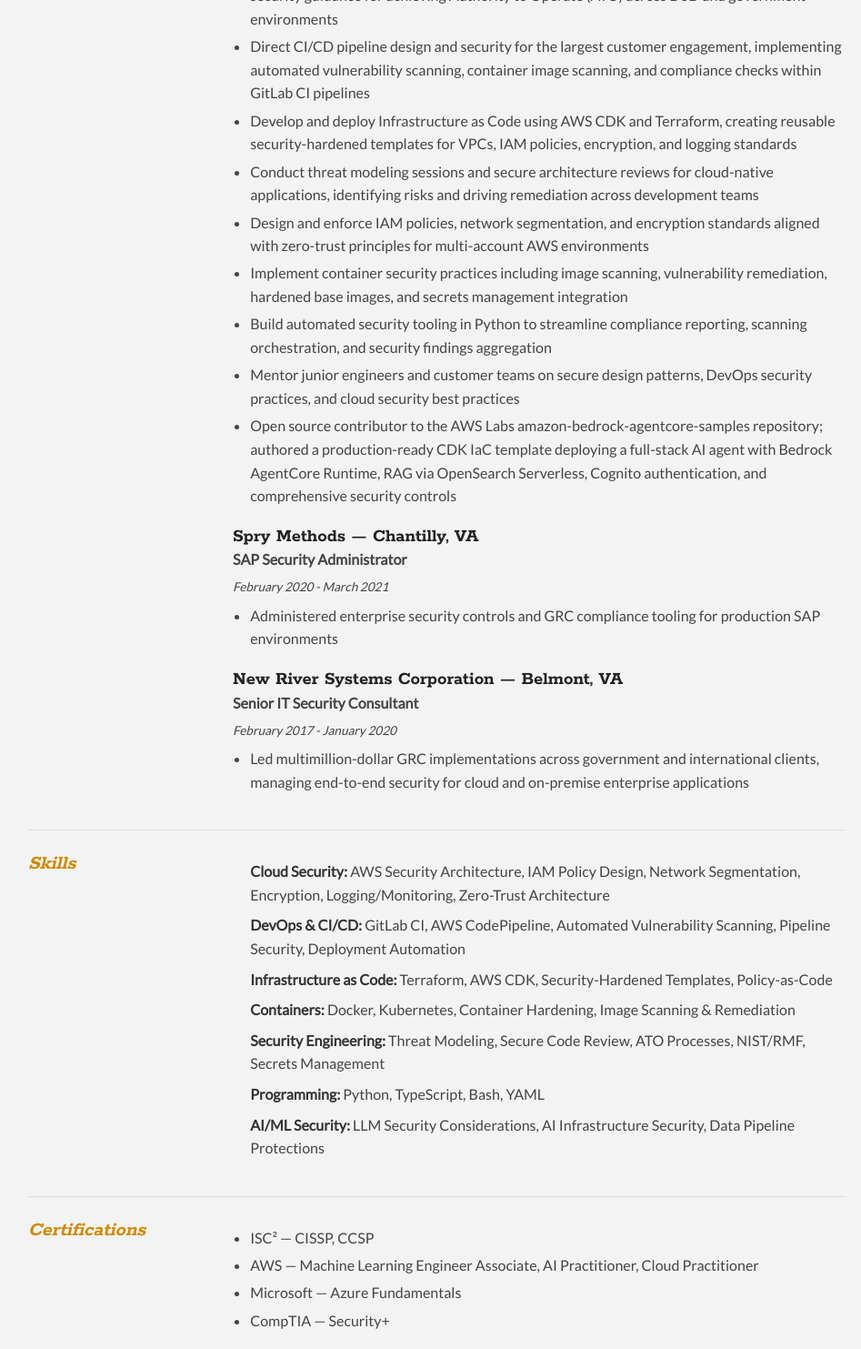
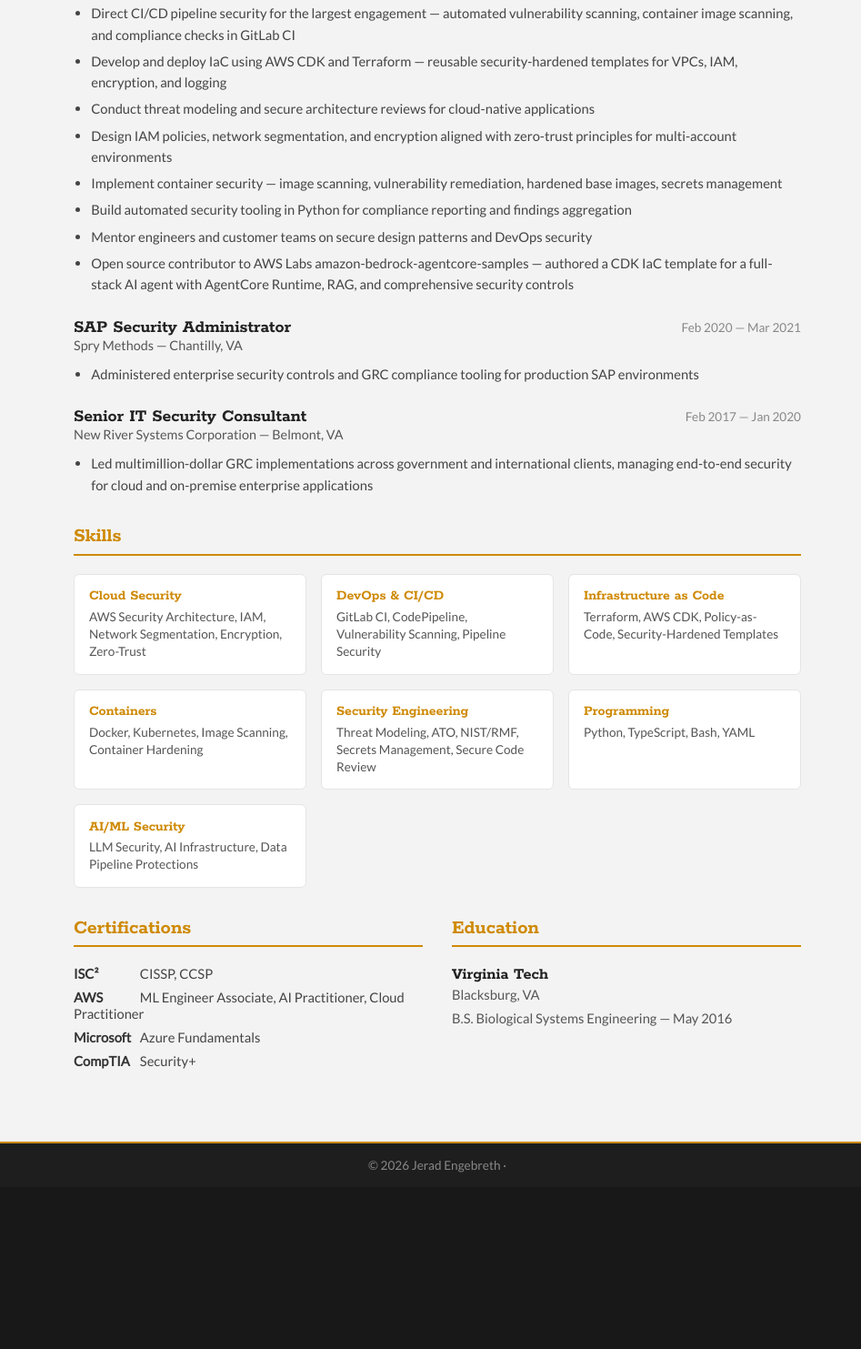
Before and after one commit to jcengebreth/engebreth.com, an Astro site in the folder website/: page /resume in a window 1280 px wide. Shown: the part 268-1751 px from the top of the page at 91% size, without its empty margins (159-1106 px from the left). After the commit the page ends 1573 px from the top, so only its background shows below. Built offline with nearby package versions, Linux system fonts and the light colour scheme; Astro itself is replaced by a stand-in of ours; no server answers.

Commit message:
style(website): redesign resume page with improved layout and UX

```diff
--- a/website/src/pages/resume.astro
+++ b/website/src/pages/resume.astro
@@ -5,83 +5,111 @@
 <Base title="Resume — Jerad Engebreth" description="Jerad Engebreth's Resume">
   <div class="resume-page">
     <div class="resume">
+
       <section>
-        <div class="section-title"><h2>Experience</h2></div>
-        <div class="section-content">
-          <article>
-            <h3>Amazon Web Services (AWS) — Seattle, WA</h3>
-            <p class="role">Senior Cloud Security Consultant</p>
-            <p class="sub-details">April 2024 - Present</p>
-            <p class="promotion">Promoted from Associate Cloud Consultant (2021) → Cloud Consultant (2022) → Senior (2024)</p>
+        <h2 class="section-heading">Experience</h2>
+
+        <article class="job">
+          <div class="job-header">
+            <div>
+              <h3>Senior Cloud Security Consultant</h3>
+              <p class="company">Amazon Web Services (AWS) — Seattle, WA</p>
+            </div>
+            <p class="dates">Apr 2024 — Present</p>
+          </div>
+          <p class="promotion">Associate Cloud Consultant (2021) → Cloud Consultant (2022) → Senior (2024)</p>
           <ul>
-              <li>Lead multiple customer engagements delivering secure cloud architectures, providing expert security guidance for achieving Authority to Operate (ATO) across DoD and government environments</li>
-              <li>Direct CI/CD pipeline design and security for the largest customer engagement, implementing automated vulnerability scanning, container image scanning, and compliance checks within GitLab CI pipelines</li>
-              <li>Develop and deploy Infrastructure as Code using AWS CDK and Terraform, creating reusable security-hardened templates for VPCs, IAM policies, encryption, and logging standards</li>
-              <li>Conduct threat modeling sessions and secure architecture reviews for cloud-native applications, identifying risks and driving remediation across development teams</li>
-              <li>Design and enforce IAM policies, network segmentation, and encryption standards aligned with zero-trust principles for multi-account AWS environments</li>
-              <li>Implement container security practices including image scanning, vulnerability remediation, hardened base images, and secrets management integration</li>
-              <li>Build automated security tooling in Python to streamline compliance reporting, scanning orchestration, and security findings aggregation</li>
-              <li>Mentor junior engineers and customer teams on secure design patterns, DevOps security practices, and cloud security best practices</li>
-              <li>Open source contributor to the AWS Labs amazon-bedrock-agentcore-samples repository; authored a production-ready CDK IaC template deploying a full-stack AI agent with Bedrock AgentCore Runtime, RAG via OpenSearch Serverless, Cognito authentication, and comprehensive security controls</li>
+            <li>Lead customer engagements delivering secure cloud architectures and ATO guidance across DoD and government environments</li>
+            <li>Direct CI/CD pipeline security for the largest engagement — automated vulnerability scanning, container image scanning, and compliance checks in GitLab CI</li>
+            <li>Develop and deploy IaC using AWS CDK and Terraform — reusable security-hardened templates for VPCs, IAM, encryption, and logging</li>
+            <li>Conduct threat modeling and secure architecture reviews for cloud-native applications</li>
+            <li>Design IAM policies, network segmentation, and encryption aligned with zero-trust principles for multi-account environments</li>
+            <li>Implement container security — image scanning, vulnerability remediation, hardened base images, secrets management</li>
+            <li>Build automated security tooling in Python for compliance reporting and findings aggregation</li>
+            <li>Mentor engineers and customer teams on secure design patterns and DevOps security</li>
+            <li>Open source contributor to AWS Labs amazon-bedrock-agentcore-samples — authored a CDK IaC template for a full-stack AI agent with AgentCore Runtime, RAG, and comprehensive security controls</li>
           </ul>
         </article>
 
-          <article>
-            <h3>Spry Methods — Chantilly, VA</h3>
-            <p class="role">SAP Security Administrator</p>
-            <p class="sub-details">February 2020 - March 2021</p>
+        <article class="job">
+          <div class="job-header">
+            <div>
+              <h3>SAP Security Administrator</h3>
+              <p class="company">Spry Methods — Chantilly, VA</p>
+            </div>
+            <p class="dates">Feb 2020 — Mar 2021</p>
+          </div>
           <ul>
             <li>Administered enterprise security controls and GRC compliance tooling for production SAP environments</li>
           </ul>
         </article>
 
-          <article>
-            <h3>New River Systems Corporation — Belmont, VA</h3>
-            <p class="role">Senior IT Security Consultant</p>
-            <p class="sub-details">February 2017 - January 2020</p>
+        <article class="job">
+          <div class="job-header">
+            <div>
+              <h3>Senior IT Security Consultant</h3>
+              <p class="company">New River Systems Corporation — Belmont, VA</p>
+            </div>
+            <p class="dates">Feb 2017 — Jan 2020</p>
+          </div>
           <ul>
             <li>Led multimillion-dollar GRC implementations across government and international clients, managing end-to-end security for cloud and on-premise enterprise applications</li>
           </ul>
         </article>
+      </section>
+
+      <section>
+        <h2 class="section-heading">Skills</h2>
+        <div class="skills-grid">
+          <div class="skill-group">
+            <h4>Cloud Security</h4>
+            <p>AWS Security Architecture, IAM, Network Segmentation, Encryption, Zero-Trust</p>
+          </div>
+          <div class="skill-group">
+            <h4>DevOps &amp; CI/CD</h4>
+            <p>GitLab CI, CodePipeline, Vulnerability Scanning, Pipeline Security</p>
+          </div>
+          <div class="skill-group">
+            <h4>Infrastructure as Code</h4>
+            <p>Terraform, AWS CDK, Policy-as-Code, Security-Hardened Templates</p>
+          </div>
+          <div class="skill-group">
+            <h4>Containers</h4>
+            <p>Docker, Kubernetes, Image Scanning, Container Hardening</p>
+          </div>
+          <div class="skill-group">
+            <h4>Security Engineering</h4>
+            <p>Threat Modeling, ATO, NIST/RMF, Secrets Management, Secure Code Review</p>
+          </div>
+          <div class="skill-group">
+            <h4>Programming</h4>
+            <p>Python, TypeScript, Bash, YAML</p>
+          </div>
+          <div class="skill-group">
+            <h4>AI/ML Security</h4>
+            <p>LLM Security, AI Infrastructure, Data Pipeline Protections</p>
+          </div>
         </div>
       </section>
 
-      <section>
-        <div class="section-title"><h2>Skills</h2></div>
-        <div class="section-content">
-          <ul class="skills-list">
-            <li><span class="skill-category">Cloud Security:</span> AWS Security Architecture, IAM Policy Design, Network Segmentation, Encryption, Logging/Monitoring, Zero-Trust Architecture</li>
-            <li><span class="skill-category">DevOps &amp; CI/CD:</span> GitLab CI, AWS CodePipeline, Automated Vulnerability Scanning, Pipeline Security, Deployment Automation</li>
-            <li><span class="skill-category">Infrastructure as Code:</span> Terraform, AWS CDK, Security-Hardened Templates, Policy-as-Code</li>
-            <li><span class="skill-category">Containers:</span> Docker, Kubernetes, Container Hardening, Image Scanning &amp; Remediation</li>
-            <li><span class="skill-category">Security Engineering:</span> Threat Modeling, Secure Code Review, ATO Processes, NIST/RMF, Secrets Management</li>
-            <li><span class="skill-category">Programming:</span> Python, TypeScript, Bash, YAML</li>
-            <li><span class="skill-category">AI/ML Security:</span> LLM Security Considerations, AI Infrastructure Security, Data Pipeline Protections</li>
+      <section class="two-col">
+        <div>
+          <h2 class="section-heading">Certifications</h2>
+          <ul class="cert-list">
+            <li><span class="cert-org">ISC²</span> CISSP, CCSP</li>
+            <li><span class="cert-org">AWS</span> ML Engineer Associate, AI Practitioner, Cloud Practitioner</li>
+            <li><span class="cert-org">Microsoft</span> Azure Fundamentals</li>
+            <li><span class="cert-org">CompTIA</span> Security+</li>
           </ul>
+        </div>
+        <div>
+          <h2 class="section-heading">Education</h2>
+          <h3>Virginia Tech</h3>
+          <p class="company">Blacksburg, VA</p>
+          <p>B.S. Biological Systems Engineering — May 2016</p>
         </div>
       </section>
 
-      <section>
-        <div class="section-title"><h2>Certifications</h2></div>
-        <div class="section-content">
-          <ul>
-            <li>ISC² — CISSP, CCSP</li>
-            <li>AWS — Machine Learning Engineer Associate, AI Practitioner, Cloud Practitioner</li>
-            <li>Microsoft — Azure Fundamentals</li>
-            <li>CompTIA — Security+</li>
-          </ul>
-        </div>
-      </section>
-
-      <section>
-        <div class="section-title"><h2>Education</h2></div>
-        <div class="section-content">
-          <article>
-            <h3>Virginia Tech — Blacksburg, VA</h3>
-            <p class="sub-details">Bachelor of Science in Biological Systems Engineering — May 2016</p>
-          </article>
-        </div>
-      </section>
     </div>
   </div>
 </Base>
@@ -90,105 +118,155 @@
   .resume-page {
     background: #f3f3f3;
     min-height: calc(100vh - 120px);
-    padding: 2rem 1.5rem;
+    padding: 2.5rem 1.5rem;
   }
 
   .resume {
-    max-width: 900px;
+    max-width: 800px;
     margin: 0 auto;
   }
 
   section {
-    display: flex;
-    border-top: 1px solid #dedede;
-    padding: 1.5rem 0;
+    margin-bottom: 2rem;
   }
 
-  section:first-child {
-    border-top: none;
+  .section-heading {
+    font-family: "Rokkitt", serif;
+    font-size: 1.4rem;
+    color: #cf8a05;
+    border-bottom: 2px solid #cf8a05;
+    padding-bottom: 0.4rem;
+    margin-bottom: 1.25rem;
   }
 
-  .section-title {
-    width: 25%;
-    flex-shrink: 0;
+  /* Job entries */
+  .job {
+    margin-bottom: 1.5rem;
   }
 
-  .section-title h2 {
-    font-family: "Rokkitt", serif;
-    font-style: italic;
-    font-size: 1.4rem;
-    color: #cf8a05;
+  .job-header {
+    display: flex;
+    justify-content: space-between;
+    align-items: baseline;
+    flex-wrap: wrap;
+    gap: 0.5rem;
+    margin-bottom: 0.25rem;
   }
 
-  .section-content {
-    flex: 1;
+  .job-header h3 {
+    font-family: "Rokkitt", serif;
+    font-size: 1.25rem;
+    color: #222;
   }
 
-  .section-content h3 {
-    font-family: "Rokkitt", serif;
-    font-size: 1.3rem;
-    margin-bottom: 0.1rem;
+  .company {
+    color: #555;
+    font-size: 0.9rem;
+    margin-bottom: 0.25rem;
   }
 
-  .section-content p {
-    color: #444;
-    line-height: 1.5;
+  .dates {
+    font-size: 0.85rem;
+    color: #888;
+    white-space: nowrap;
+  }
+
+  .promotion {
+    font-size: 0.8rem;
+    color: #cf8a05;
+    font-style: italic;
     margin-bottom: 0.5rem;
   }
 
-  .role {
-    font-weight: 600;
-    color: #333;
+  .job ul {
+    margin: 0.5rem 0 0 1.2rem;
+    color: #444;
+    line-height: 1.6;
+    font-size: 0.92rem;
   }
 
-  .sub-details {
-    font-size: 0.85rem;
-    font-style: italic;
-    color: #666;
+  .job li {
+    margin-bottom: 0.35rem;
   }
 
-  .promotion {
-    font-size: 0.85rem;
-    color: #cf8a05;
-    font-style: italic;
-    margin-bottom: 0.75rem;
+  /* Skills grid */
+  .skills-grid {
+    display: grid;
+    grid-template-columns: repeat(auto-fill, minmax(220px, 1fr));
+    gap: 1rem;
   }
 
-  .section-content ul {
-    margin: 0.5rem 0 1rem 1.2rem;
-    color: #444;
-    line-height: 1.6;
+  .skill-group {
+    background: #fff;
+    border: 1px solid #e5e5e5;
+    border-radius: 6px;
+    padding: 0.9rem 1rem;
   }
 
-  .section-content li {
+  .skill-group h4 {
+    font-family: "Rokkitt", serif;
+    font-size: 1rem;
+    color: #cf8a05;
     margin-bottom: 0.3rem;
   }
 
-  .skills-list {
-    list-style: none;
-    margin-left: 0;
+  .skill-group p {
+    font-size: 0.85rem;
+    color: #555;
+    line-height: 1.4;
   }
 
-  .skills-list li {
-    margin-bottom: 0.5rem;
+  /* Certs + Education side by side */
+  .two-col {
+    display: grid;
+    grid-template-columns: 1fr 1fr;
+    gap: 2rem;
   }
 
-  .skill-category {
+  .cert-list {
+    list-style: none;
+    margin: 0;
+    padding: 0;
+  }
+
+  .cert-list li {
+    margin-bottom: 0.5rem;
+    font-size: 0.92rem;
+    color: #444;
+  }
+
+  .cert-org {
     font-weight: 600;
     color: #333;
+    display: inline-block;
+    min-width: 70px;
   }
 
-  article + article {
-    margin-top: 1.25rem;
+  .two-col h3 {
+    font-family: "Rokkitt", serif;
+    font-size: 1.15rem;
+    color: #222;
+  }
+
+  .two-col p {
+    color: #555;
+    font-size: 0.92rem;
+    line-height: 1.5;
   }
 
   @media (max-width: 600px) {
-    section {
+    .job-header {
       flex-direction: column;
     }
-    .section-title {
-      width: 100%;
-      margin-bottom: 0.5rem;
+    .dates {
+      margin-bottom: 0.25rem;
+    }
+    .skills-grid {
+      grid-template-columns: 1fr;
+    }
+    .two-col {
+      grid-template-columns: 1fr;
+      gap: 1.5rem;
     }
   }
 </style>
```
Lines whose indentation alone changed are shown as unchanged.
